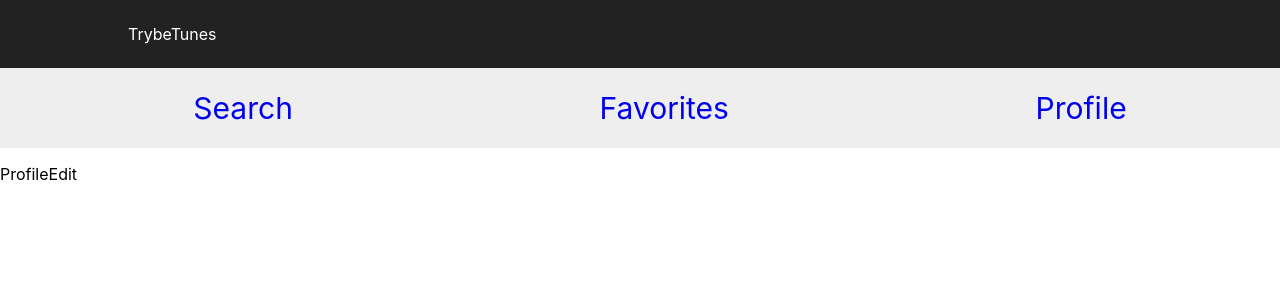
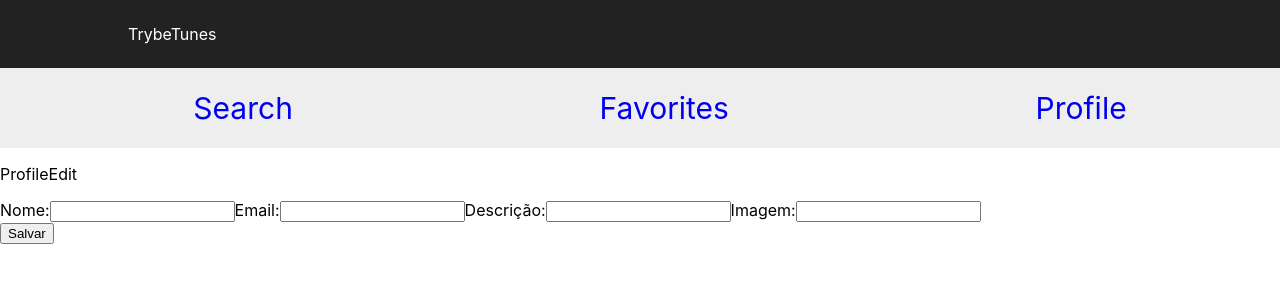
Before and after one commit to Guga-Santos/TrybeTunes, a React (Create React App) app: page /profile/edit in a window 1280 px wide. Shown: the top 300 px of the page. Built offline with nearby package versions, Linux system fonts and the light colour scheme.

Commit message:
Projeto finalizado

```diff
--- a/src/App.js
+++ b/src/App.js
@@ -1,12 +1,12 @@
 import React from 'react';
 import { BrowserRouter, Route, Switch } from 'react-router-dom';
+import Album from './pages/Album';
+import Favorites from './pages/Favorites';
 import Login from './pages/Login';
-import Search from './pages/Search';
-import Album from './pages/Album';
+import NotFound from './pages/NotFound';
 import Profile from './pages/Profile';
 import ProfileEdit from './pages/ProfileEdit';
-import NotFound from './pages/NotFound';
-import Favorites from './pages/Favorites';
+import Search from './pages/Search';
 
 class App extends React.Component {
   render() {
@@ -14,29 +14,34 @@ class App extends React.Component {
       <div className="Container">
         <BrowserRouter>
           <Switch>
-            <Route path="/profile/edit">
-              <ProfileEdit />
-            </Route>
+            <Route
+              path="/profile/edit"
+              render={ (props) => <ProfileEdit { ...props } /> }
+            />
+            <Route
+              path="/profile"
+              render={ (props) => <Profile { ...props } /> }
+            />
 
-            <Route path="/profile">
-              <Profile />
-            </Route>
-
-            <Route path="/favorites">
-              <Favorites />
-            </Route>
+            <Route
+              path="/favorites"
+              render={ (props) => <Favorites { ...props } /> }
+            />
 
             <Route path="/album/:id" render={ (props) => <Album { ...props } /> } />
 
             <Route path="/search" render={ (props) => <Search { ...props } /> } />
 
-            <Route path="/" exact>
-              <Login />
-            </Route>
-
-            <Route path="*">
-              <NotFound />
-            </Route>
+            <Route
+              path="/"
+              exact
+              render={ (props) => <Login { ...props } /> }
+            />
+            <Route
+              path="*"
+              exact
+              render={ (props) => <NotFound { ...props } /> }
+            />
           </Switch>
         </BrowserRouter>
       </div>
--- a/src/components/MusicCard.js
+++ b/src/components/MusicCard.js
@@ -1,7 +1,7 @@
+import PropTypes from 'prop-types';
 import React, { Component } from 'react';
-import PropTypes from 'prop-types';
+import { addSong, getFavoriteSongs, removeSong } from '../services/favoriteSongsAPI';
 import getMusics from '../services/musicsAPI';
-import { addSong, getFavoriteSongs, removeSong } from '../services/favoriteSongsAPI';
 import Loading from './Loading';
 
 class MusicCard extends Component {
--- a/src/pages/Album.js
+++ b/src/pages/Album.js
@@ -1,10 +1,10 @@
+import PropTypes from 'prop-types';
 import React, { Component } from 'react';
-import PropTypes from 'prop-types';
 import Header from '../components/Header';
-import getMusics from '../services/musicsAPI';
+import Loading from '../components/Loading';
 import MusicCard from '../components/MusicCard';
 import { getFavoriteSongs } from '../services/favoriteSongsAPI';
-import Loading from '../components/Loading';
+import getMusics from '../services/musicsAPI';
 
 class Album extends Component {
   constructor() {
--- a/src/pages/Favorites.js
+++ b/src/pages/Favorites.js
@@ -1,8 +1,8 @@
 import React, { Component } from 'react';
 import Header from '../components/Header';
-import { getFavoriteSongs } from '../services/favoriteSongsAPI';
 import Loading from '../components/Loading';
 import MusicCard from '../components/MusicCard';
+import { getFavoriteSongs } from '../services/favoriteSongsAPI';
 
 class Favorites extends Component {
   constructor() {
--- a/src/pages/Login.js
+++ b/src/pages/Login.js
@@ -1,8 +1,8 @@
 import React, { Component } from 'react';
 import { Redirect } from 'react-router-dom';
-import { createUser } from '../services/userAPI';
 import Header from '../components/Header';
 import Loading from '../components/Loading';
+import { createUser } from '../services/userAPI';
 
 const MINLENGTH = 3;
 
--- a/src/pages/Profile.js
+++ b/src/pages/Profile.js
@@ -1,8 +1,8 @@
 import React, { Component } from 'react';
 import { Link } from 'react-router-dom';
 import Header from '../components/Header';
+import Loading from '../components/Loading';
 import { getUser } from '../services/userAPI';
-import Loading from '../components/Loading';
 
 class Profile extends Component {
   constructor() {
--- a/src/pages/ProfileEdit.js
+++ b/src/pages/ProfileEdit.js
@@ -1,15 +1,148 @@
+import PropTypes from 'prop-types';
 import React, { Component } from 'react';
 import Header from '../components/Header';
+import Loading from '../components/Loading';
+import { getUser, updateUser } from '../services/userAPI';
 
 class ProfileEdit extends Component {
+  constructor(props) {
+    super(props);
+    this.state = {
+      name: '',
+      email: '',
+      description: '',
+      image: '',
+      loading: false,
+    };
+  }
+
+  componentDidMount = async () => {
+    this.setState({
+      loading: true,
+    });
+
+    const userInfos = await getUser();
+    const { name, description, email, image } = userInfos;
+
+    this.setState({
+      loading: false,
+      name,
+      email,
+      description,
+      image,
+
+    });
+  }
+
+  handleChange = ({ target: { id, value } }) => {
+    const { name, email, description, image } = this.state;
+    this.setState({
+      [id]: value,
+    }, () => this.setState({
+      disabled: !(name && email && description && image),
+    }));
+  }
+
+handleClick = async (e) => {
+  e.preventDefault();
+  const { history } = this.props;
+  const { email, name, description, image } = this.state;
+  this.setState({
+    loading: true,
+  });
+  await updateUser({
+    name,
+    email,
+    image,
+    description,
+  });
+  this.setState({
+    loading: false,
+  });
+  history.push('/profile');
+}
+
 render() {
+  const {
+    name,
+    email,
+    description,
+    image,
+    loading,
+    disabled,
+  } = this.state;
+
   return (
     <div data-testid="page-profile-edit">
       <Header />
+      {
+        loading ? <Loading />
+          : (
+            <>
               <p>ProfileEdit</p>
+              <form action="POST">
+                <label htmlFor="name">
+                  Nome:
+                  <input
+                    type="text"
+                    data-testid="edit-input-name"
+                    value={ name }
+                    onChange={ this.handleChange }
+                    id="name"
+                  />
+                </label>
+                <label htmlFor="email">
+                  Email:
+                  <input
+                    type="text"
+                    data-testid="edit-input-email"
+                    value={ email }
+                    onChange={ this.handleChange }
+                    id="email"
+                  />
+                </label>
+                <label htmlFor="description">
+                  Descrição:
+                  <input
+                    type="text"
+                    data-testid="edit-input-description"
+                    value={ description }
+                    onChange={ this.handleChange }
+                    id="description"
+                  />
+                </label>
+                <label htmlFor="image">
+                  Imagem:
+                  <input
+                    type="text"
+                    data-testid="edit-input-image"
+                    value={ image }
+                    onChange={ this.handleChange }
+                    id="image"
+                  />
+                </label>
+              </form>
+              <button
+                type="submit"
+                data-testid="edit-button-save"
+                onClick={ this.handleClick }
+                disabled={ disabled }
+              >
+                Salvar
+              </button>
+
+            </>
+          )
+      }
     </div>
   );
 }
 }
 
+ProfileEdit.propTypes = {
+  history: PropTypes.shape({
+    push: PropTypes.func.isRequired,
+  }).isRequired,
+};
+
 export default ProfileEdit;
--- a/src/pages/Search.js
+++ b/src/pages/Search.js
@@ -1,8 +1,8 @@
 import React, { Component } from 'react';
 import { Link } from 'react-router-dom';
 import Header from '../components/Header';
+import Loading from '../components/Loading';
 import searchAlbumsAPI from '../services/searchAlbumsAPI';
-import Loading from '../components/Loading';
 
 class Search extends Component {
   constructor() {
```
Lines whose indentation alone changed are shown as unchanged.
